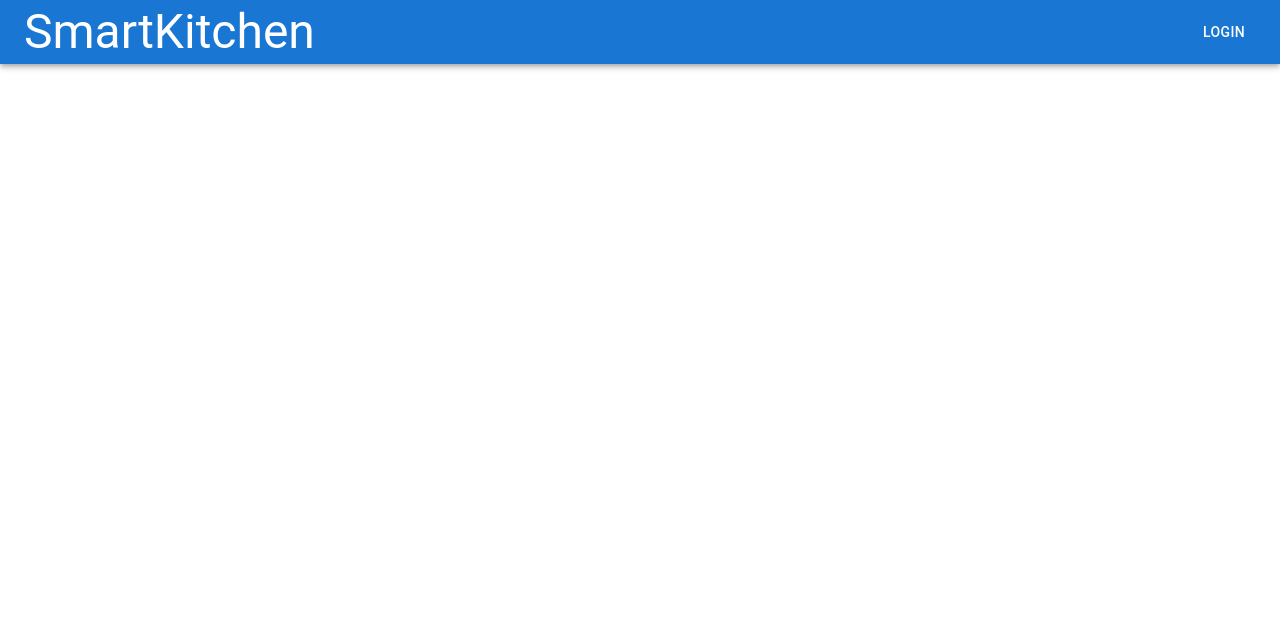
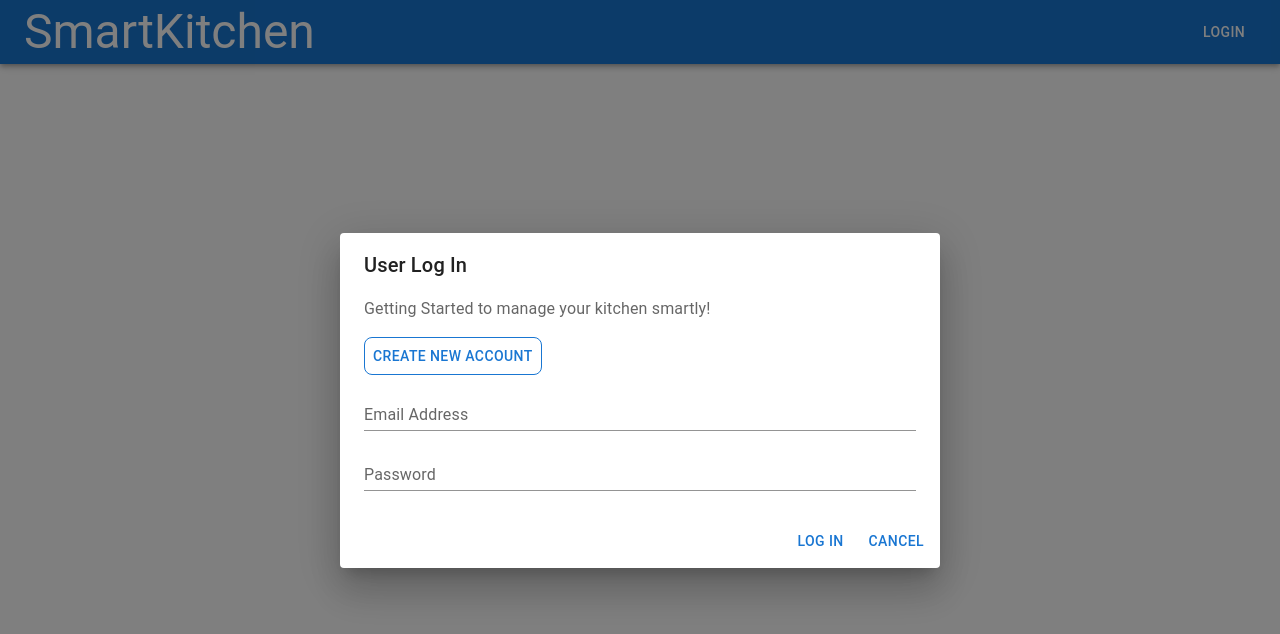
Before and after one commit to lalalalyt/SmartKitchen, a React (Create React App) app in the folder client/: page / in a window 1280 px wide. Both pictures are taken after a click on the button "LOGIN". Shown: the top 634 px of the page. Built offline with nearby package versions, Linux system fonts and the light colour scheme; no server answers.

Commit message:
add authentication page

```diff
--- a/client/src/components/container/TopNavContainer.tsx
+++ b/client/src/components/container/TopNavContainer.tsx
@@ -1,12 +1,15 @@
 import { AppBar, Toolbar, Typography } from "@mui/material";
 import Authentication from "../topNav/Authentication";
+import {ModeContext} from "../../App";
+import { useContext } from "react";
 
 function TopNav() {
+  const [mode, transite] = useContext(ModeContext)
 
   return (
     <AppBar position="static">
       <Toolbar>
-        <Typography variant="h3" sx={{ flexGrow: 1 }}>SmartKitchen</Typography>
+        <Typography variant="h3" sx={{ flexGrow: 1 }} onClick={()=>transite("HOME")}>SmartKitchen</Typography>
         <Authentication />
       </Toolbar>
     </AppBar>
--- a/client/src/components/topNav/Authentication.tsx
+++ b/client/src/components/topNav/Authentication.tsx
@@ -1,7 +1,59 @@
-import { Button } from "@mui/material";
+import * as React from "react";
+import Button from "@mui/material/Button";
+import TextField from "@mui/material/TextField";
+import Dialog from "@mui/material/Dialog";
+import DialogActions from "@mui/material/DialogActions";
+import DialogContent from "@mui/material/DialogContent";
+import DialogContentText from "@mui/material/DialogContentText";
+import DialogTitle from "@mui/material/DialogTitle";
 
-function Authentication(){
-    return <Button color="inherit"> Login</Button>
+function Authentication() {
+  const [open, setOpen] = React.useState(false);
+
+  const handleClickOpen = () => {
+    setOpen(true);
+  };
+
+  const handleClose = () => {
+    setOpen(false);
+  };
+
+  return (
+    <div>
+      <Button color="inherit" onClick={handleClickOpen}>
+        Login
+      </Button>
+      <Dialog open={open} onClose={handleClose}>
+        <DialogTitle >User Log In</DialogTitle>
+        <DialogContent>
+          <DialogContentText>
+            Getting Started to manage your kitchen smartly!
+          </DialogContentText>
+          <Button sx={{ border: 1, borderRadius: 2, mt: 2}}>Create new account</Button>
+          <TextField
+            autoFocus
+            margin="dense"
+            label="Email Address"
+            type="email"
+            fullWidth
+            variant="standard"
+          />
+          <TextField
+            autoFocus
+            margin="dense"
+            label="Password"
+            type="password"
+            fullWidth
+            variant="standard"
+          />
+        </DialogContent>
+        <DialogActions>
+          <Button onClick={handleClose}>Log In</Button>
+          <Button onClick={handleClose}>Cancel</Button>
+        </DialogActions>
+      </Dialog>
+    </div>
+  );
 }
 
 export default Authentication;
```
